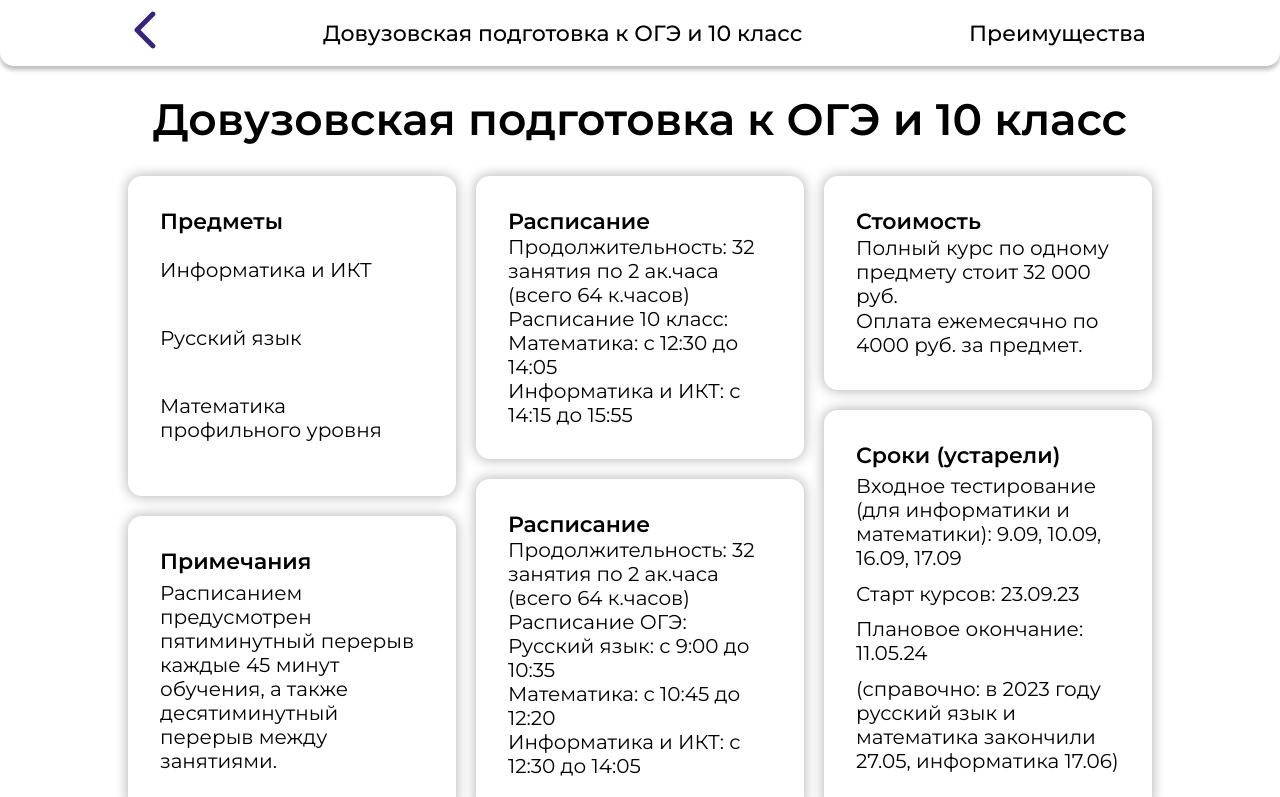
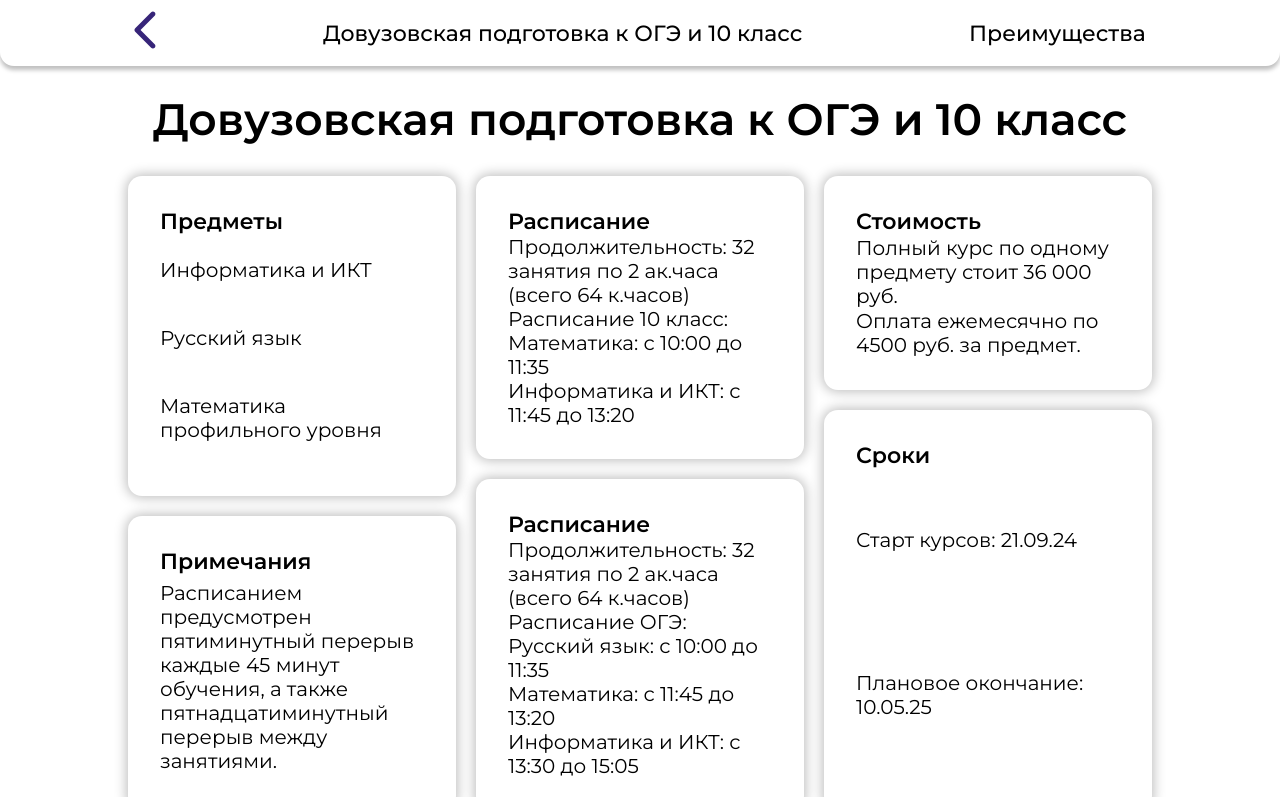
Before and after one commit to 3elt3er/MTUCI, a React (Vite) app: page /#/dovuz-oge in a window 1280 px wide. Shown: the top 797 px of the page. Built offline with nearby package versions, Linux system fonts and the light colour scheme.

Commit message:
dovuz_oge

```diff
--- a/src/pages/dovuz/DovuzOge.jsx
+++ b/src/pages/dovuz/DovuzOge.jsx
@@ -29,7 +29,7 @@ const DovuzOge = () => {
             </div>
             <div className={classes.item}>
               <div className={classes.header}>Примечания</div>
-              <span>Расписанием предусмотрен пятиминутный перерыв каждые 45 минут обучения, а также десятиминутный перерыв между занятиями.</span>
+              <span>Расписанием предусмотрен пятиминутный перерыв каждые 45 минут обучения, а также пятнадцатиминутный перерыв между занятиями.</span>
             </div>
           </div>
           <div className={classes.columns}>
@@ -37,30 +37,28 @@ const DovuzOge = () => {
               <div className={classes.header}>Расписание</div>
               <span>Продолжительность: 32 занятия по 2 ак.часа (всего 64 к.часов)</span>
               <span>Расписание 10 класс:</span>
-              <span>Математика: с 12:30 до 14:05 </span>
-              <span>Информатика и ИКТ: с 14:15 до 15:55</span>
+              <span>Математика: с 10:00 до 11:35 </span>
+              <span>Информатика и ИКТ: с 11:45 до 13:20</span>
             </div>
             <div className={classes.item}>
               <div className={classes.header}>Расписание</div>
               <span>Продолжительность: 32 занятия по 2 ак.часа (всего 64 к.часов)</span>
               <span>Расписание ОГЭ:</span>
-              <span>Русский язык: с 9:00 до 10:35</span>
-              <span>Математика: с 10:45 до 12:20 </span>
-              <span>Информатика и ИКТ: с 12:30 до 14:05</span>
+              <span>Русский язык: с 10:00 до 11:35</span>
+              <span>Математика: с 11:45 до 13:20 </span>
+              <span>Информатика и ИКТ: с 13:30 до 15:05</span>
             </div>
           </div>
           <div className={classes.columns}>
             <div className={`${classes.item} ${classes.thirdItem}`}>
               <div className={classes.header}>Стоимость</div>
-              <span>Полный курс по одному предмету стоит 32 000 руб.</span>
-              <span>Оплата ежемесячно по 4000 руб. за предмет.</span>
+              <span>Полный курс по одному предмету стоит 36 000 руб.</span>
+              <span>Оплата ежемесячно по 4500 руб. за предмет.</span>
             </div>
             <div className={classes.item}>
-              <div className={classes.header}>Сроки (устарели)</div>
-              <span>Входное тестирование (для информатики и математики): 9.09, 10.09, 16.09, 17.09</span>
-              <span>Старт курсов: 23.09.23</span>
-              <span>Плановое окончание: 11.05.24</span>
-              <span>(справочно: в 2023 году русский язык и математика закончили 27.05, информатика 17.06)</span>
+              <div className={classes.header}>Сроки</div>
+              <span>Старт курсов: 21.09.24</span>
+              <span>Плановое окончание: 10.05.25</span>
             </div>
           </div>
         </div>
```
